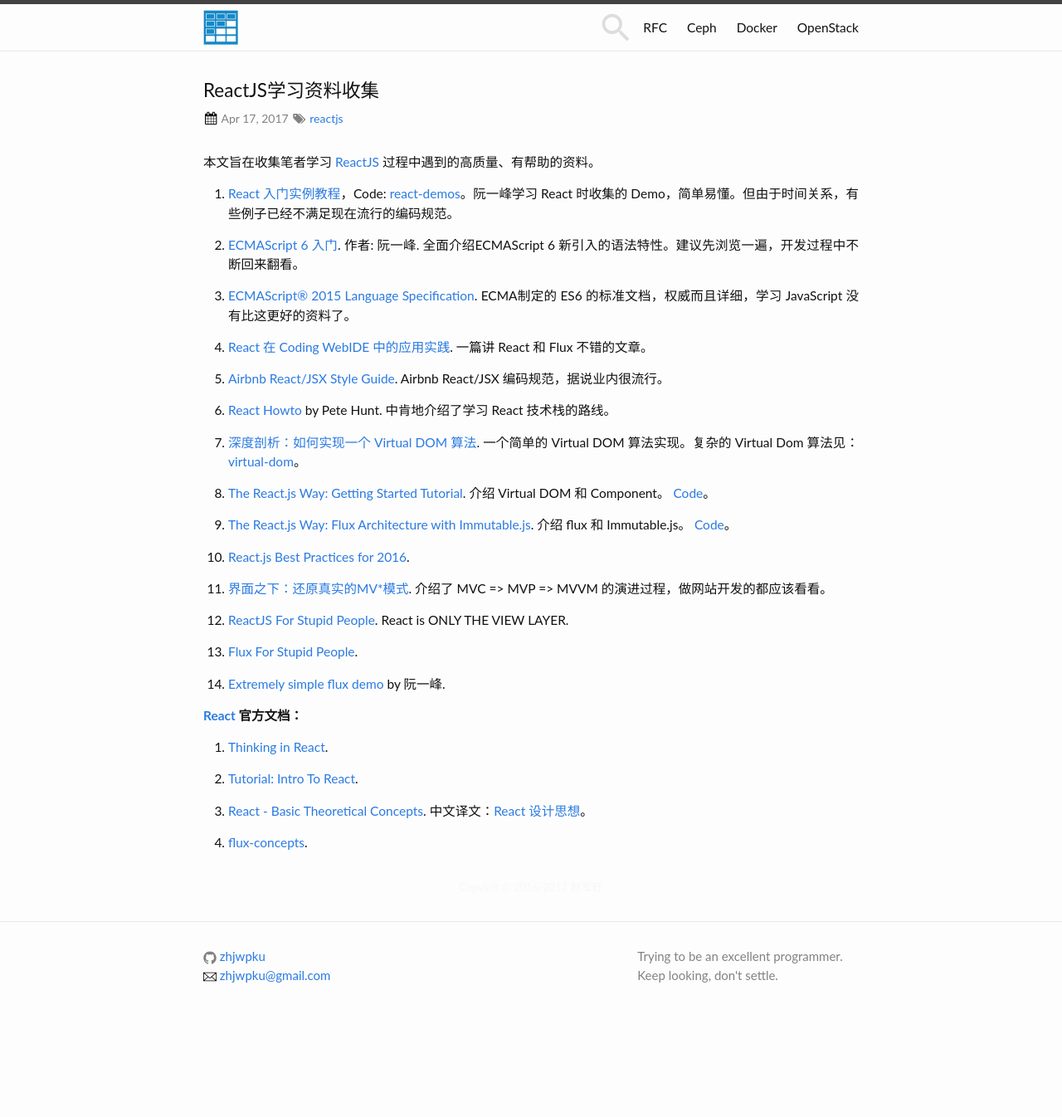
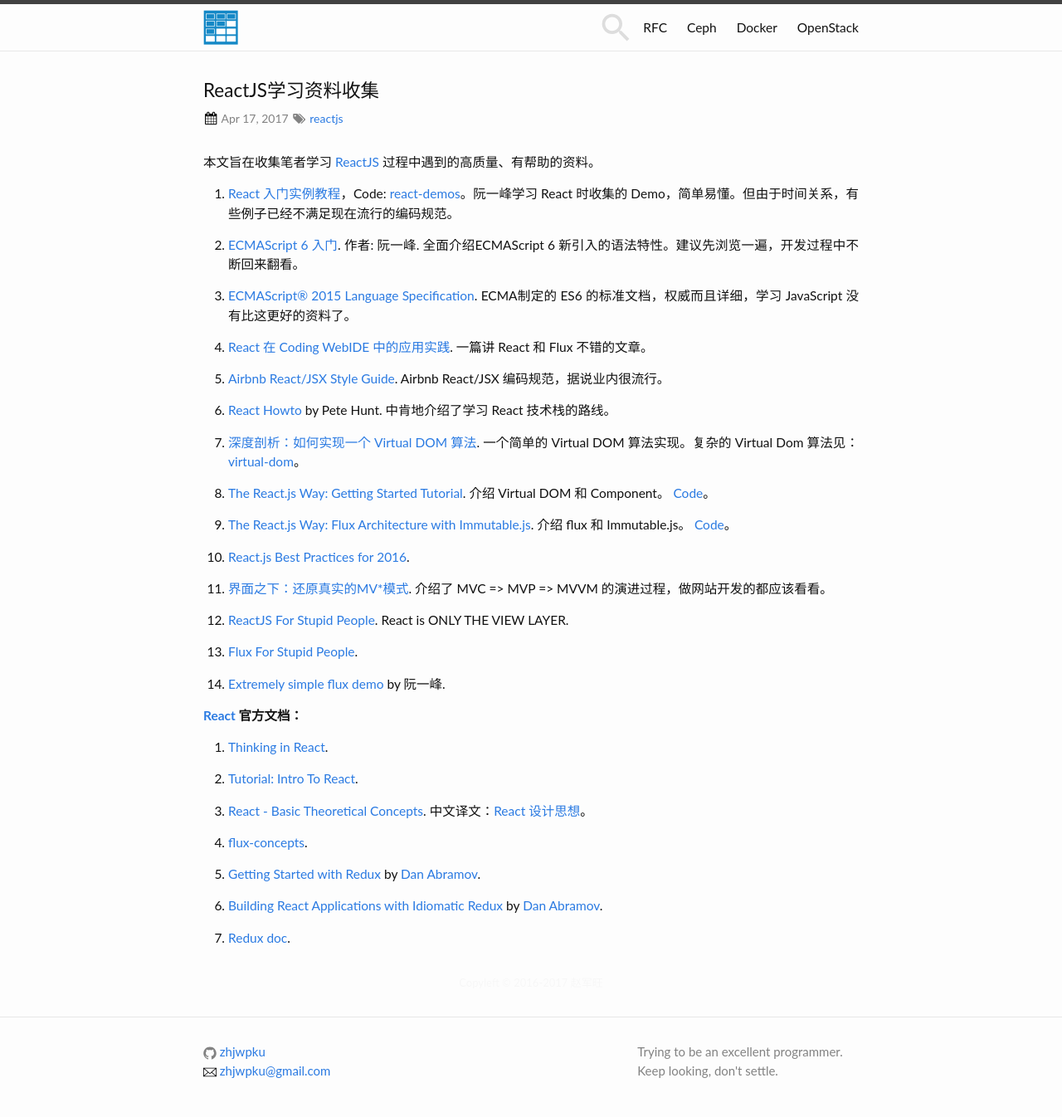
Before and after one commit to zhjwpku/zhjwpku.github.io, a Jekyll site: the page built from _posts/2017-04-17-react-learning-materials-collection.md, in a window 1280 px wide. Shown: the whole page at 83% size. Built offline with Jekyll 4.4.1, drawn with Linux system fonts in a browser that asks for light colours; comment, search, counter and statistics services are not loaded; before the commit the page ends 1231 px from its top, so only the background shows below that.

Commit message:
add redux
Signed-off-by: Zhao Junwang <zhjwpku@gmail.com>

```diff
--- a/_posts/2017-04-17-react-learning-materials-collection.md
+++ b/_posts/2017-04-17-react-learning-materials-collection.md
@@ -46,6 +46,12 @@
 
 4. [flux-concepts](https://github.com/facebook/flux/tree/master/examples/flux-concepts).
 
+5. [Getting Started with Redux][ref15] by [Dan Abramov](https://github.com/gaearon).
+
+6. [Building React Applications with Idiomatic Redux][ref16] by [Dan Abramov](https://github.com/gaearon).
+
+7. [Redux doc][ref17].
+
 [react]: https://github.com/facebook/react
 [ryf]: http://www.ruanyifeng.com/blog/2015/03/react.html
 [react-demos]: https://github.com/ruanyf/react-demos
```
Also changed, not shown: other parts of _posts/2017-04-17-react-learning-materials-collection.md (+3 -0 lines).
